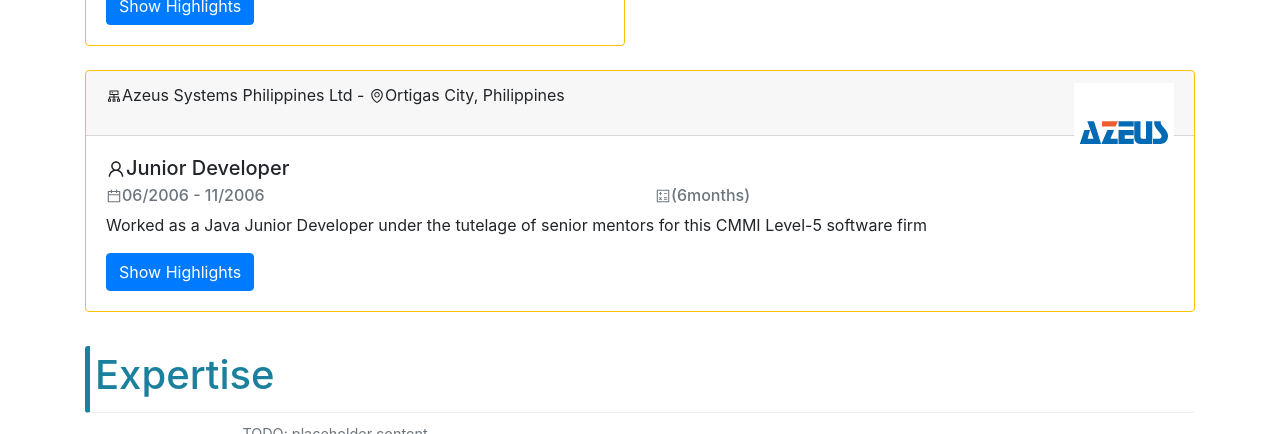
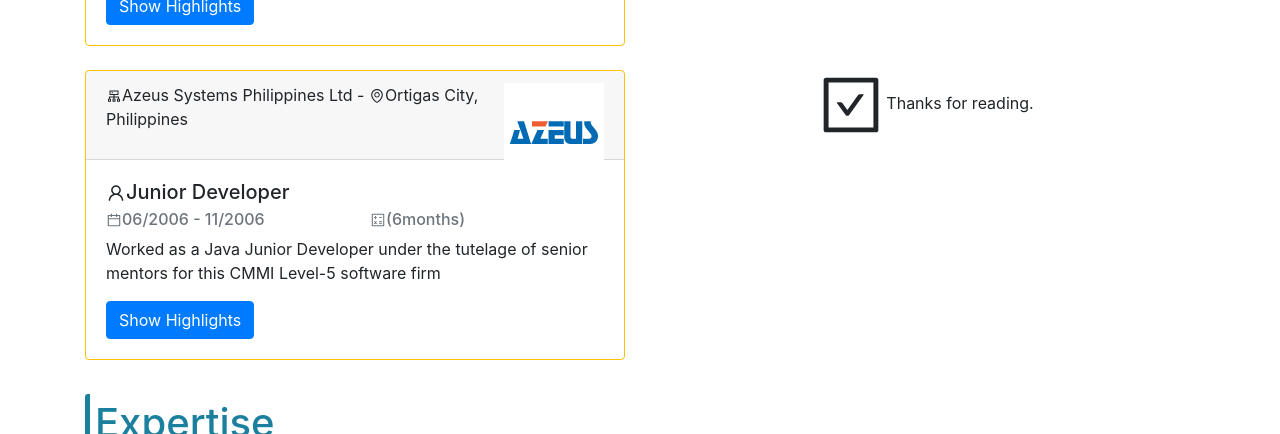
Before and after one commit to cjcdeleon/dev-portfolio-reactjs, a React (Create React App) app: page / in a window 1280 px wide. Shown: the part 1595-2029 px from the top of the page. Built offline with nearby package versions, Linux system fonts and the light colour scheme.

Commit message:
update experience content layouting last item if only 1 in row

```diff
--- a/src/components/ExperienceContent.js
+++ b/src/components/ExperienceContent.js
@@ -1,6 +1,6 @@
 import React, { useState } from "react";
 import { Row, Col, Card, Button, Collapse, Image } from 'react-bootstrap';
-import { AiOutlineCluster, AiOutlineUser, AiOutlineCalendar, AiOutlineCalculator, AiOutlineEnvironment } from 'react-icons/ai';
+import { AiOutlineCluster, AiOutlineUser, AiOutlineCalendar, AiOutlineCalculator, AiOutlineEnvironment, AiOutlineCheckSquare } from 'react-icons/ai';
 import azeusLogo from '../images/azeus.png';
 import sunlifeLogo from '../images/sunlife.jfif';
 import macquarieLogo from '../images/macquarie.jfif';
@@ -141,7 +141,7 @@ const generateArchivedExperienceItemEntry = () => {
 		if (i+1 < data.length) {
 			entries.push(<Row><Col sm={12} lg={6}><ExperienceItemEntry {...data[i]} /></Col><Col sm={12} lg={6}><ExperienceItemEntry {...data[i+1]} /></Col></Row>)
 		} else {
-			entries.push(<Row><Col><ExperienceItemEntry {...data[i]} /></Col></Row>)
+    entries.push(<Row><Col sm={12} lg={6}><ExperienceItemEntry {...data[i]} /></Col><Col sm={12} lg={6} style={{textAlign: 'center', verticalAlign: 'center'}}><AiOutlineCheckSquare size='70'/>Thanks for reading.</Col></Row>)
 		}
 	}
 	return entries;
```
